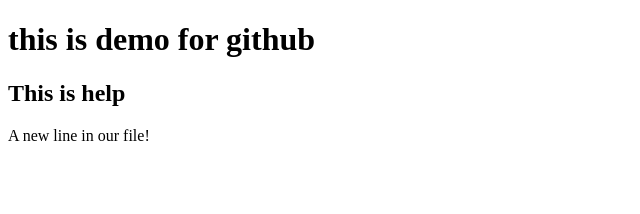
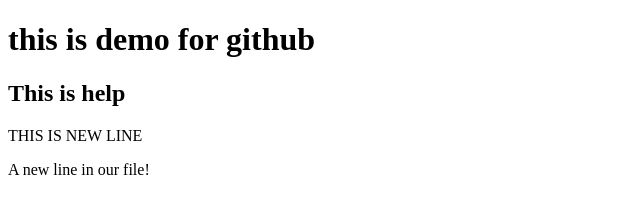
Before and after one commit to rarrara/DEMOPROJECT, a plain HTML site: page index.html in a window 1280 px wide. Shown: the whole page, without its empty margins (0-640 px from the left). Drawn offline with Linux system fonts and the light colour scheme.

Commit message:
third commit

```diff
--- a/index.html
+++ b/index.html
@@ -8,6 +8,7 @@
 <body>
     <h1>this is demo for github</h1>
     <h2>This is help</h2>
+    <p>THIS IS NEW LINE</p>
     <p>A new line in our file!</p>
 </body>
 </html>
```
